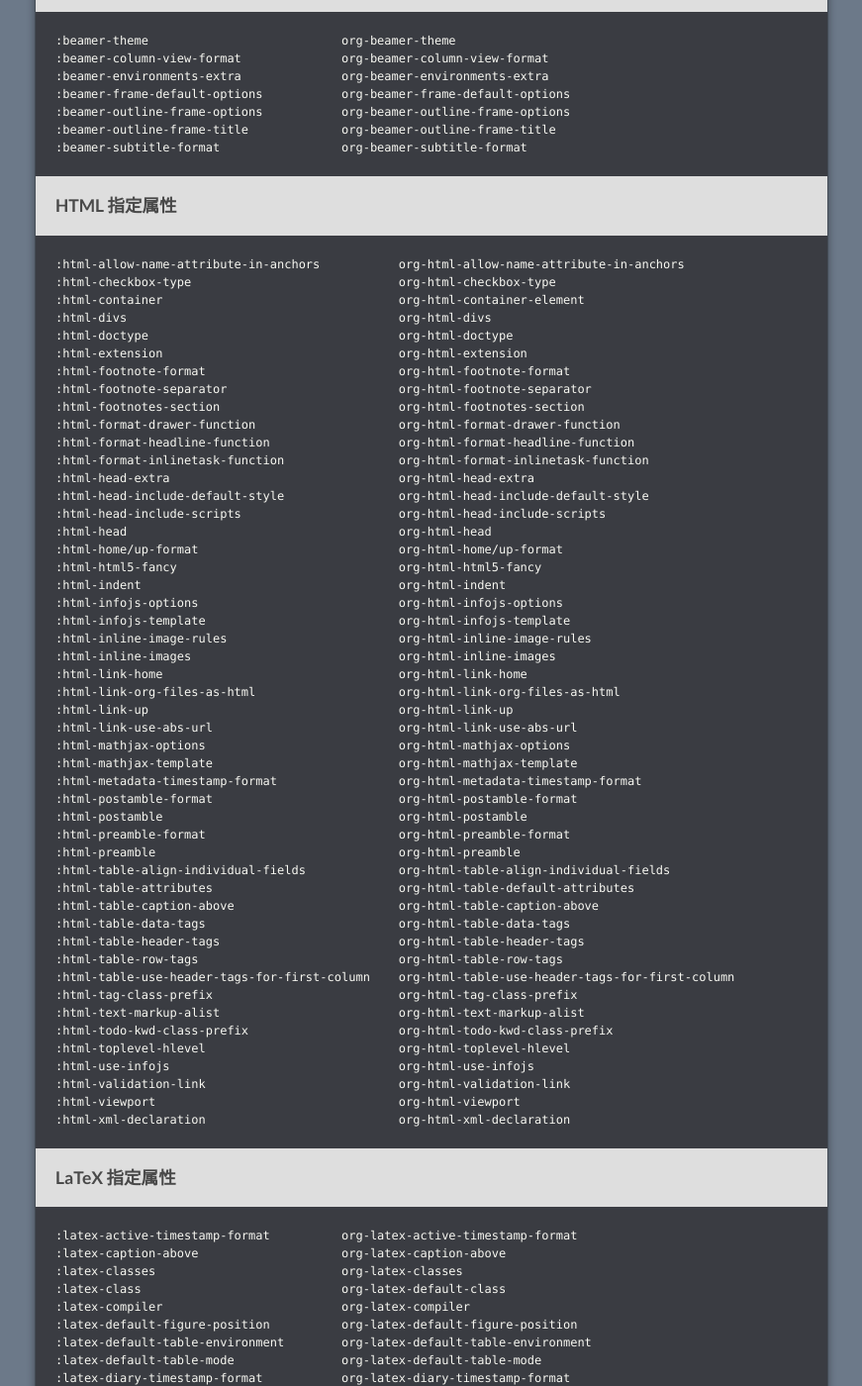
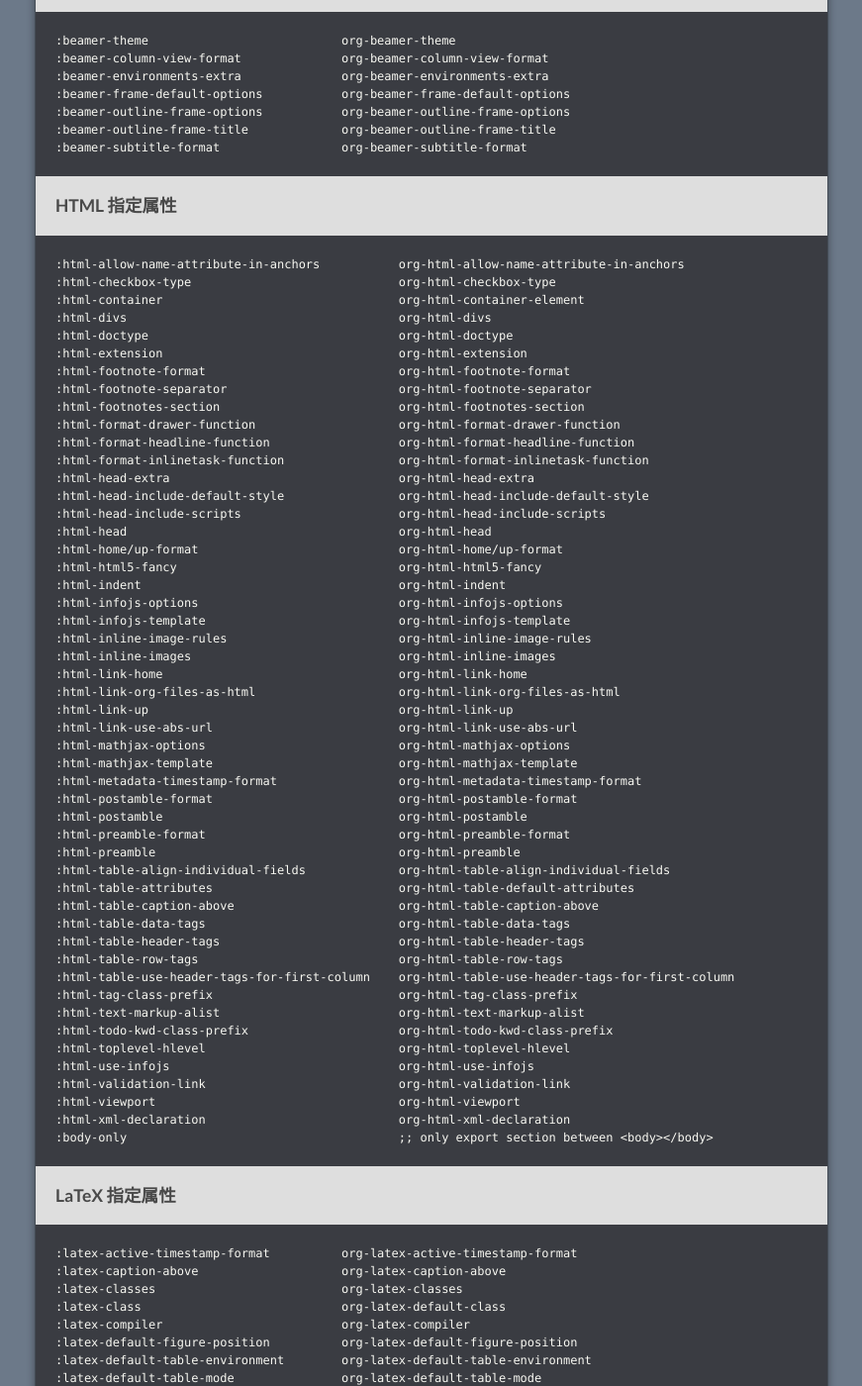
Before and after one commit to caizhiyuannn/caizhiyuannn.github.io, a Jekyll site: the page built from _posts/orgs/2018-10-13-orgmode-publishing.md, in a window 1280 px wide and 1400 px high, scrolled down 3208 px. Shown: the whole window at 99% size, without its empty margins (204-1075 px from the left). Built offline with Jekyll 4.4.1, drawn with Linux system fonts in a browser that asks for light colours.

Commit message:
添加body-only描述

```diff
--- a/_posts/orgs/2018-10-13-orgmode-publishing.md
+++ b/_posts/orgs/2018-10-13-orgmode-publishing.md
@@ -13,27 +13,27 @@ tags:
 
 # Table of Contents
 
-1.  [Publishing](#orgc73e480)
-2.  [发布文档需要通过配置文件实现](#org356d890)
-    1.  [Project alist (alist 是一个类似dict一样的数据类型，可以存储键值)](#orgc9778d0)
-    2.  [指定源和目标](#orgfdf63ee)
-    3.  [选择文件（用于识别需要发布的文件）](#orgac54d4d)
-    4.  [发布触发执行动作](#org44ee077)
-    5.  [发布可选项](#orgf216f6f)
-        1.  [通用属性](#orga299ed1)
-        2.  [ASCII 指定属性](#org4e82a72)
-        3.  [Beamer 指定属性](#org2e8e07d)
-        4.  [HTML 指定属性](#orgad63108)
-        5.  [LaTeX 指定属性](#org25d0ad1)
-        6.  [Markdown 指定属性](#org2b63dec)
-        7.  [ODT 指定属性](#org40575ce)
-        8.  [Texinfo 指定属性](#org0a2f356)
-        9.  [一个复杂的例子](#orgb2ea447)
-    6.  [Sitemap](#orgb7c6f8a)
-    7.  [跨页面索引](#org03d52d1)
+1.  [Publishing](#org4850473)
+2.  [发布文档需要通过配置文件实现](#orge961b01)
+    1.  [Project alist (alist 是一个类似dict一样的数据类型，可以存储键值)](#org2187699)
+    2.  [指定源和目标](#org79a17da)
+    3.  [选择文件（用于识别需要发布的文件）](#org952b1ac)
+    4.  [发布触发执行动作](#org0b1b916)
+    5.  [发布可选项](#orga537272)
+        1.  [通用属性](#org07243e6)
+        2.  [ASCII 指定属性](#org3af0b45)
+        3.  [Beamer 指定属性](#org84d2d59)
+        4.  [HTML 指定属性](#org94e993c)
+        5.  [LaTeX 指定属性](#org828d4c1)
+        6.  [Markdown 指定属性](#orgbb06c37)
+        7.  [ODT 指定属性](#orga58c020)
+        8.  [Texinfo 指定属性](#orgf0d579c)
+        9.  [一个复杂的例子](#org6d250df)
+    6.  [Sitemap](#org8b89858)
+    7.  [跨页面索引](#orgd1c2bcd)
 
 
-<a id="orgc73e480"></a>
+<a id="org4850473"></a>
 
 # Publishing
 
@@ -41,12 +41,12 @@ Org 有一个发布管理系统，允许你将项目的文件自动转化成HTML
 也可以将org 转化成markdown， pdf 等格式
 
 
-<a id="org356d890"></a>
+<a id="orge961b01"></a>
 
 # 发布文档需要通过配置文件实现
 
 
-<a id="orgc9778d0"></a>
+<a id="org2187699"></a>
 
 ## Project alist (alist 是一个类似dict一样的数据类型，可以存储键值)
 
@@ -62,7 +62,7 @@ Org 有一个发布管理系统，允许你将项目的文件自动转化成HTML
         这是通过components 绑定三个project-name ，发布时只需要指定一个项目名
 
 
-<a id="orgfdf63ee"></a>
+<a id="org79a17da"></a>
 
 ## 指定源和目标
 
@@ -81,7 +81,7 @@ Org 有一个发布管理系统，允许你将项目的文件自动转化成HTML
     指定转化文件完成后需要调用的函数
 
 
-<a id="orgac54d4d"></a>
+<a id="org952b1ac"></a>
 
 ## 选择文件（用于识别需要发布的文件）
 
@@ -97,7 +97,7 @@ Org 有一个发布管理系统，允许你将项目的文件自动转化成HTML
     为真时， 将递归检查发布 base-directory 指定目录下的文件
 
 
-<a id="org44ee077"></a>
+<a id="org0b1b916"></a>
 
 ## 发布触发执行动作
 
@@ -115,7 +115,7 @@ Org 有一个发布管理系统，允许你将项目的文件自动转化成HTML
     如果为 **真** ， 则发布的文件将是 html 风格的文件，具有html标签
 
 
-<a id="orgf216f6f"></a>
+<a id="orga537272"></a>
 
 ## 发布可选项
 
@@ -124,7 +124,7 @@ org-publish-project-alist 可以配置额外的选项增加支持
 注意： 如果文件内部添加 export 设置， 将会覆盖这些对应配置。
 
 
-<a id="orga299ed1"></a>
+<a id="org07243e6"></a>
 
 ### 通用属性
 
@@ -160,7 +160,7 @@ org-publish-project-alist 可以配置额外的选项增加支持
     :with-todo-keywords	                org-export-with-todo-keywords
 
 
-<a id="org4e82a72"></a>
+<a id="org3af0b45"></a>
 
 ### ASCII 指定属性
 
@@ -186,7 +186,7 @@ org-publish-project-alist 可以配置额外的选项增加支持
     :ascii-verbatim-format	                org-ascii-verbatim-format
 
 
-<a id="org2e8e07d"></a>
+<a id="org84d2d59"></a>
 
 ### Beamer 指定属性
 
@@ -199,7 +199,7 @@ org-publish-project-alist 可以配置额外的选项增加支持
     :beamer-subtitle-format	                org-beamer-subtitle-format
 
 
-<a id="orgad63108"></a>
+<a id="org94e993c"></a>
 
 ### HTML 指定属性
 
@@ -252,9 +252,10 @@ org-publish-project-alist 可以配置额外的选项增加支持
     :html-validation-link	                        org-html-validation-link
     :html-viewport	                                org-html-viewport
     :html-xml-declaration	                        org-html-xml-declaration
+    :body-only                                      ;; only export section between <body></body>
 
 
-<a id="org25d0ad1"></a>
+<a id="org828d4c1"></a>
 
 ### LaTeX 指定属性
 
@@ -296,7 +297,7 @@ org-publish-project-alist 可以配置额外的选项增加支持
     :latex-toc-command	                org-latex-toc-command
 
 
-<a id="org2b63dec"></a>
+<a id="orgbb06c37"></a>
 
 ### Markdown 指定属性
 
@@ -305,7 +306,7 @@ org-publish-project-alist 可以配置额外的选项增加支持
     :md-headline-style	org-md-headline-style
 
 
-<a id="org40575ce"></a>
+<a id="orga58c020"></a>
 
 ### ODT 指定属性
 
@@ -323,7 +324,7 @@ org-publish-project-alist 可以配置额外的选项增加支持
     :odt-use-date-fields	        org-odt-use-date-fields
 
 
-<a id="org0a2f356"></a>
+<a id="orgf0d579c"></a>
 
 ### Texinfo 指定属性
 
@@ -344,7 +345,7 @@ org-publish-project-alist 可以配置额外的选项增加支持
     :texinfo-text-markup-alist	        org-texinfo-text-markup-alist
 
 
-<a id="orgb2ea447"></a>
+<a id="org6d250df"></a>
 
 ### 一个复杂的例子
 
@@ -378,14 +379,14 @@ org-publish-project-alist 可以配置额外的选项增加支持
 {% endhighlight %}
 
 
-<a id="orgb7c6f8a"></a>
+<a id="org8b89858"></a>
 
 ## TODO Sitemap
 
 
-<a id="org03d52d1"></a>
+<a id="orgd1c2bcd"></a>
 
-## DONE 跨页面索引
+## 跨页面索引
 
 org-mode 可以通过一个发布的项目文件生成页面索引，
 
--- a/orgs/orgmode-publishing.org
+++ b/orgs/orgmode-publishing.org
@@ -201,6 +201,7 @@
       :html-validation-link	                        org-html-validation-link
       :html-viewport	                                org-html-viewport
       :html-xml-declaration	                        org-html-xml-declaration
+      :body-only                                      ;; only export section between <body></body>
     #+END_EXAMPLE
 
 *** LaTeX 指定属性
```
